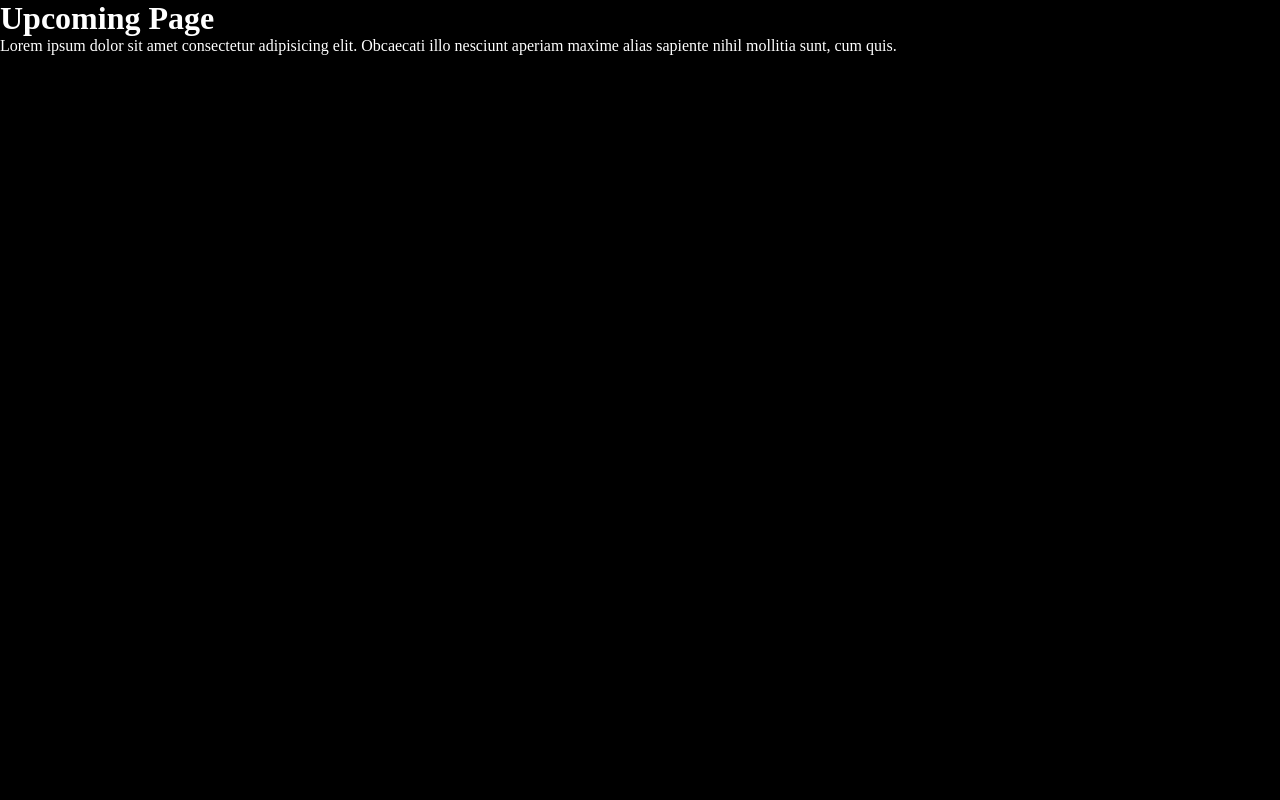
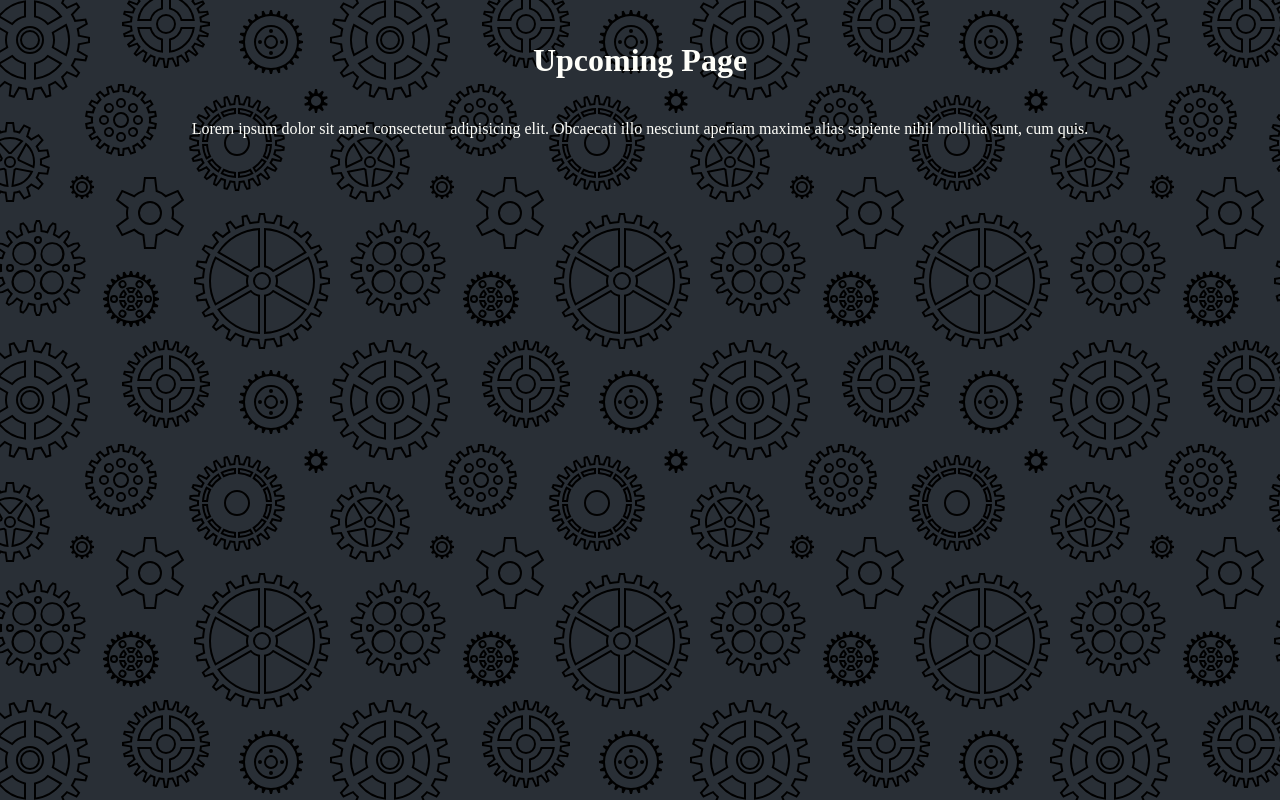
Before and after one commit to sumaerjolly/coming-soon, a React (Create React App) app: page / in a window 1280 px wide. Built offline with nearby package versions, Linux system fonts and the light colour scheme; the HTML template or start-up script is replaced by a standard one.

Commit message:
add background image and some basic styling

```diff
--- a/src/App.js
+++ b/src/App.js
@@ -1,4 +1,5 @@
 import React from 'react';
+import './styles/comingSoon.css';
 
 function App() {
   return (
--- a/src/index.css
+++ b/src/index.css
@@ -5,10 +5,6 @@
   --black: #000013;
   --orange: #fa8334;
   --red: #ff312e;
-}
-
-* {
-  box-sizing: border-box;
 }
 
 html,
@@ -97,8 +93,23 @@ video {
   border: 0;
 }
 
+html {
+  -webkit-font-smoothing: antialiased;
+  -moz-osx-font-smoothing: grayscale;
+  text-shadow: 0 2px 0 rgba((0), 0, 0, 0.7);
+  text-align: center;
+  box-sizing: border-box;
+}
+
 body {
-  background: black;
-  color: white;
-  text-shadow: 0 2px 0 rgba((0), 0, 0, 0.7);
+  background-image: url('./images/floating-cogs.svg');
+  background-color: var(--dark-grey);
+  min-height: calc(100vh - 100px);
+  margin: 10px;
 }
+
+*,
+*::before,
+*::after {
+  box-sizing: border-box;
+}
--- /dev/null
+++ b/src/styles/comingSoon.css
@@ -0,0 +1,16 @@
+.background {
+  display: grid;
+  grid-gap: 10px;
+  grid-template-columns: 1fr;
+  grid-template-rows: 100px auto 50px auto 100px auto;
+  grid-template-areas:
+    'countdown'
+    'logo'
+    'title'
+    'description'
+    'subscribe'
+    'socail';
+  justify-items: center;
+  align-items: center;
+  color: var(--white);
+}
```
Also changed, not shown: src/images/floating-cogs.svg (added).
